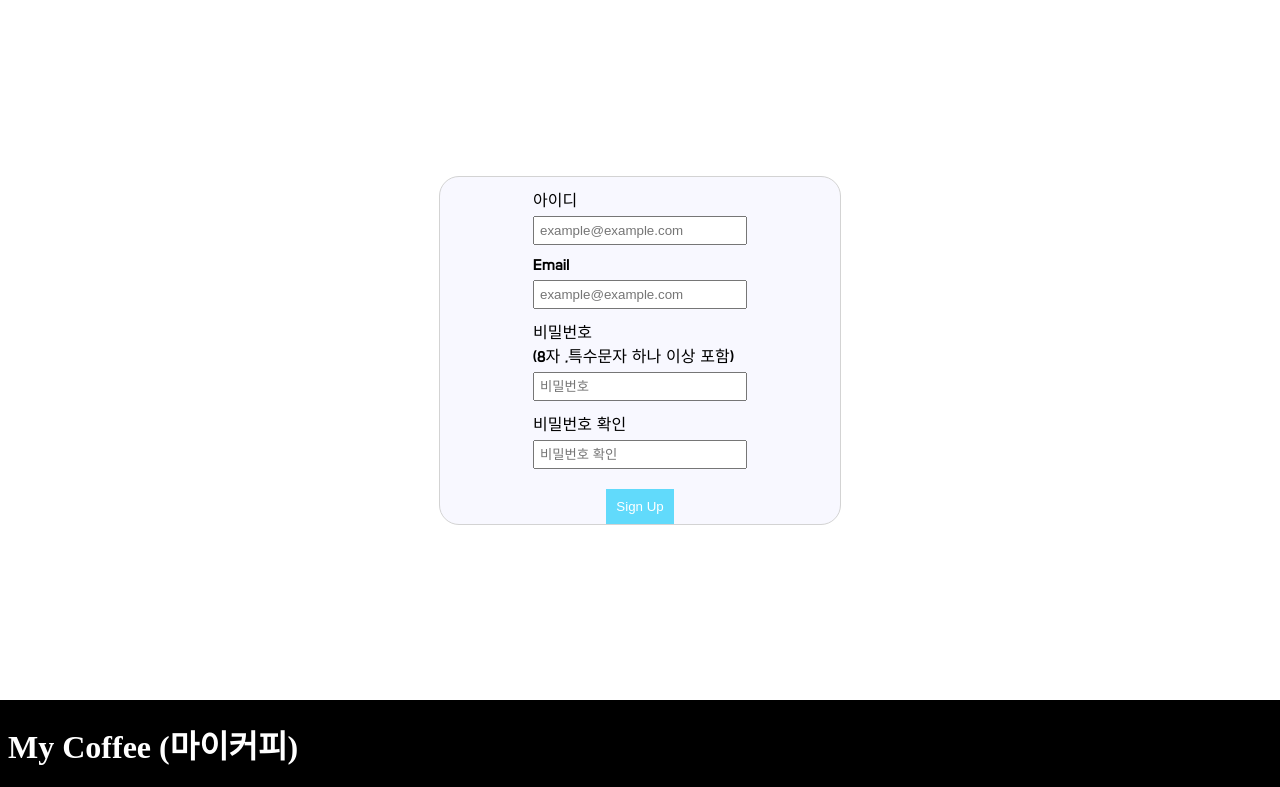
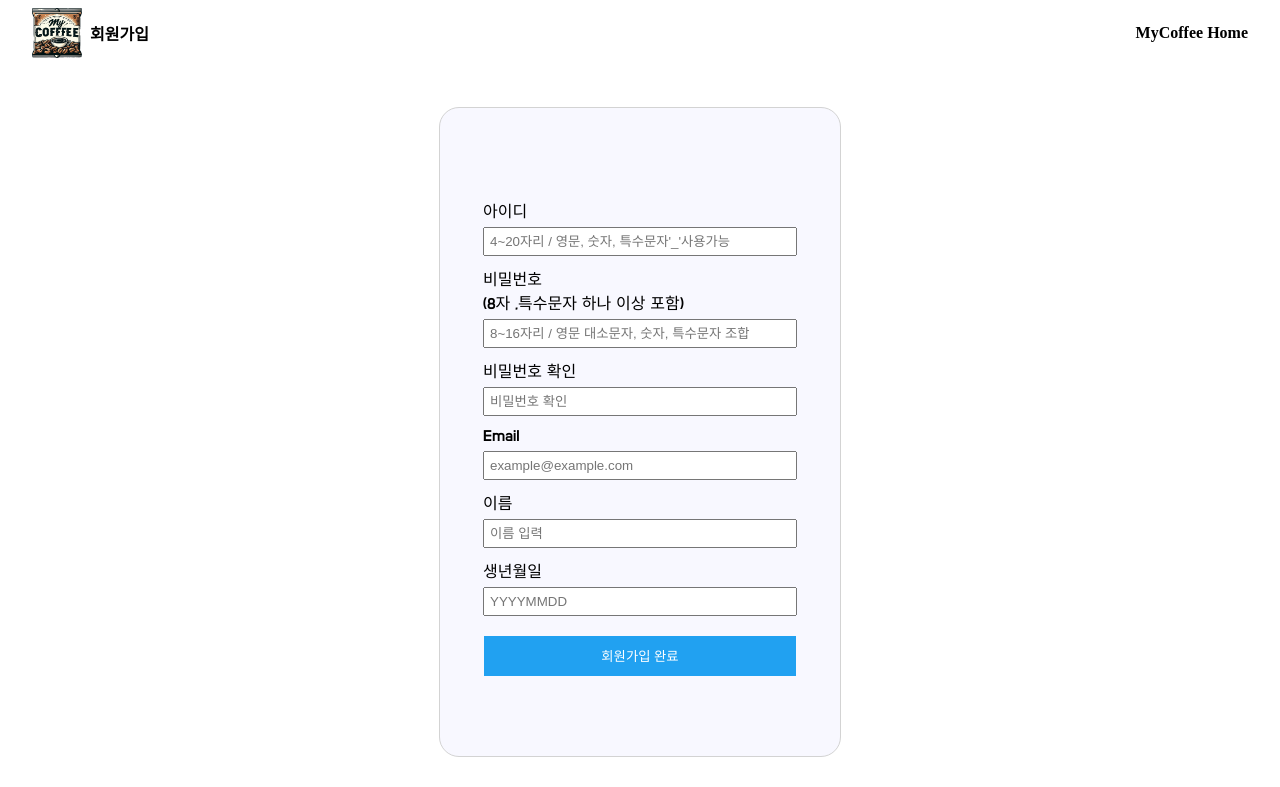
Before and after one commit to Eclipse-K/mycoffee, a React (Create React App) app: page /SignupForm in a window 1280 px wide. Shown: the top 787 px of the page. Built offline with nearby package versions, Linux system fonts and the light colour scheme; a web font is replaced by a local one.

Commit message:
Edit SignForm

```diff
--- a/src/Components/SignupForm.css
+++ b/src/Components/SignupForm.css
@@ -2,7 +2,40 @@
   display: flex;
   justify-content: center;
   align-items: center;
-  height: 700px;
+  flex-direction: column;
+  width: 100%;
+}
+
+.Sign-nav {
+  display: flex;
+  justify-content: space-between;
+  align-items: center;
+  width: 95%;
+}
+
+.Sign-nav-logo-img {
+  display: flex;
+  justify-content: center;
+  align-items: center;
+  cursor: pointer;
+}
+
+.Sign-nav-logo-img h4 {
+  margin-left: 8px;
+}
+
+.Sign-nav-logo-img,
+.Sign-nav-home {
+  text-decoration: none;
+  color: black;
+}
+
+.Sign-body {
+  display: flex;
+  justify-content: center;
+  align-items: center;
+  width: 100%;
+  margin: 40px 0;
 }
 
 .Sign-Container {
@@ -13,6 +46,7 @@
   border-radius: 20px;
   background-color: ghostwhite;
   width: 400px;
+  padding: 80px 0;
 }
 
 .Sign-area {
@@ -35,20 +69,27 @@
 .Sign-input {
   padding: 5px;
   margin-top: 5px;
-  width: 200px;
+  width: 300px;
 }
 
-button {
+.Sign-submit {
+  display: flex;
+  justify-content: center;
+  align-items: center;
+}
+
+.Sign-submit button {
+  width: 312.5px;
+  height: 40px;
   margin-top: 20px;
-  padding: 10px;
-  background-color: #61dafb;
+  background-color: #21a1f1;
   border: none;
   color: white;
   cursor: pointer;
 }
 
-button:hover {
-  background-color: #21a1f1;
+.Sign-submit:hover {
+  background-color: #61dafb;
 }
 
 .Sign-area p {
--- a/src/Components/SignupForm.js
+++ b/src/Components/SignupForm.js
@@ -1,12 +1,17 @@
 import React, { useState } from "react";
 import "./SignupForm.css";
+import { Link } from "react-router-dom";
+import StyledLogo from "./StyledLogo";
+import Logo from "../images/Logo_MyCoffee.png";
 
 const SignupForm = () => {
   const [formData, setFormData] = useState({
-    username: "",
+    id: "",
     email: "",
     password: "",
     confirmPassword: "",
+    username: "",
+    year: "",
   });
 
   const [errors, setErrors] = useState({});
@@ -21,12 +26,14 @@ const SignupForm = () => {
 
   const validate = () => {
     let formErrors = {};
-    if (!formData.id) formErrors.username = "아이디를 작성해주세요.";
+    if (!formData.id) formErrors.id = "아이디를 작성해주세요.";
     if (!formData.email) formErrors.email = "Email을 작성해주세요.";
     if (!formData.password) formErrors.password = "비밀번호를 작성해주세요.";
     if (formData.password !== formData.confirmPassword) {
       formErrors.confirmPassword = "비밀번호가 일치하지 않습니다.";
     }
+    if (!formData.username) formErrors.username = "이름을 작성해주세요.";
+    if (!formData.year) formErrors.year = "생년월일을 작성해주세요.";
     return formErrors;
   };
 
@@ -43,39 +50,41 @@ const SignupForm = () => {
 
   return (
     <div className="Sign">
+      <nav className="Sign-nav">
+        <Link className="Sign-nav-logo-img" to="/">
+          <StyledLogo src={Logo} alt="Logo" />
+          <h4>회원가입</h4>
+        </Link>
+
+        <Link className="Sign-nav-home" to="/">
+          <h4>MyCoffee Home</h4>
+        </Link>
+      </nav>
+      <div className="Sign-body">
         <form className="Sign-Container" onSubmit={handleSubmit}>
           <div className="Sign-area">
             <label className="Sign-label">아이디</label>
             <input
               className="Sign-input"
-            type="text"
+              type="id"
               name="id"
-            placeholder="example@example.com"
+              placeholder="4~20자리 / 영문, 숫자, 특수문자'_'사용가능"
               value={formData.id}
               onChange={handleChange}
             />
-          {errors.username && <p>{errors.username}</p>}
+            {errors.id && <p>{errors.id}</p>}
           </div>
-        <div className="Sign-area">
-          <label className="Sign-label">Email</label>
-          <input
-            className="Sign-input"
-            type="email"
-            name="email"
-            placeholder="example@example.com"
-            value={formData.email}
-            onChange={handleChange}
-          />
-          {errors.email && <p>{errors.email}</p>}
-        </div>
+
           <div className="Sign-area">
             <label className="Sign-label">비밀번호</label>
-          <label className="Sign-label-2">(8자 ,특수문자 하나 이상 포함)</label>
+            <label className="Sign-label-2">
+              (8자 ,특수문자 하나 이상 포함)
+            </label>
             <input
               className="Sign-input"
               type="password"
               name="password"
-            placeholder="비밀번호"
+              placeholder="8~16자리 / 영문 대소문자, 숫자, 특수문자 조합"
               value={formData.password}
               onChange={handleChange}
             />
@@ -93,8 +102,47 @@ const SignupForm = () => {
             />
             {errors.confirmPassword && <p>{errors.confirmPassword}</p>}
           </div>
-        <button type="submit">Sign Up</button>
+          <div className="Sign-area">
+            <label className="Sign-label">Email</label>
+            <input
+              className="Sign-input"
+              type="email"
+              name="email"
+              placeholder="example@example.com"
+              value={formData.email}
+              onChange={handleChange}
+            />
+            {errors.email && <p>{errors.email}</p>}
+          </div>
+          <div className="Sign-area">
+            <label className="Sign-label">이름</label>
+            <input
+              className="Sign-input"
+              type="username"
+              name="username"
+              placeholder="이름 입력"
+              value={formData.username}
+              onChange={handleChange}
+            />
+            {errors.username && <p>{errors.username}</p>}
+          </div>
+          <div className="Sign-area">
+            <label className="Sign-label">생년월일</label>
+            <input
+              className="Sign-input"
+              type="year"
+              name="year"
+              placeholder="YYYYMMDD"
+              value={formData.year}
+              onChange={handleChange}
+            />
+            {errors.year && <p>{errors.year}</p>}
+          </div>
+          <div className="Sign-submit">
+            <button type="submit">회원가입 완료</button>
+          </div>
         </form>
+      </div>
     </div>
   );
 };
```
Lines whose indentation alone changed are shown as unchanged.
